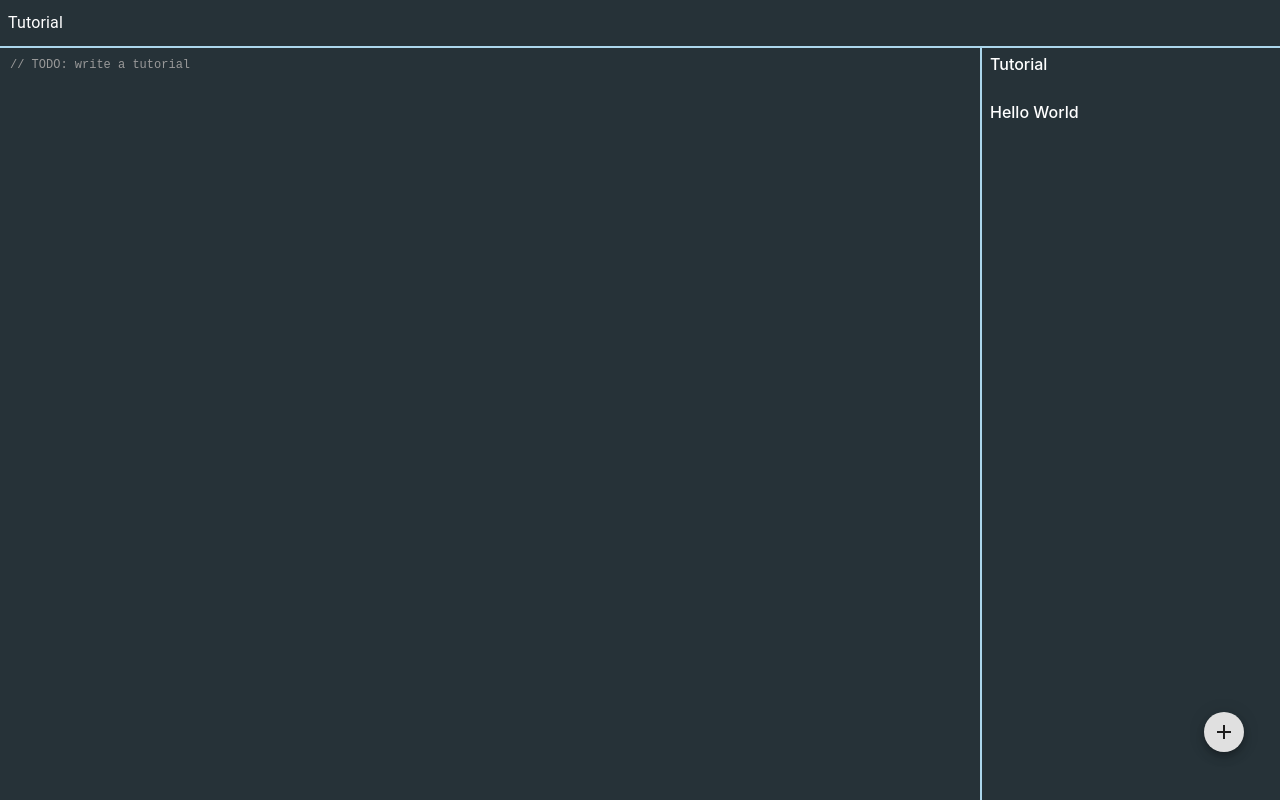
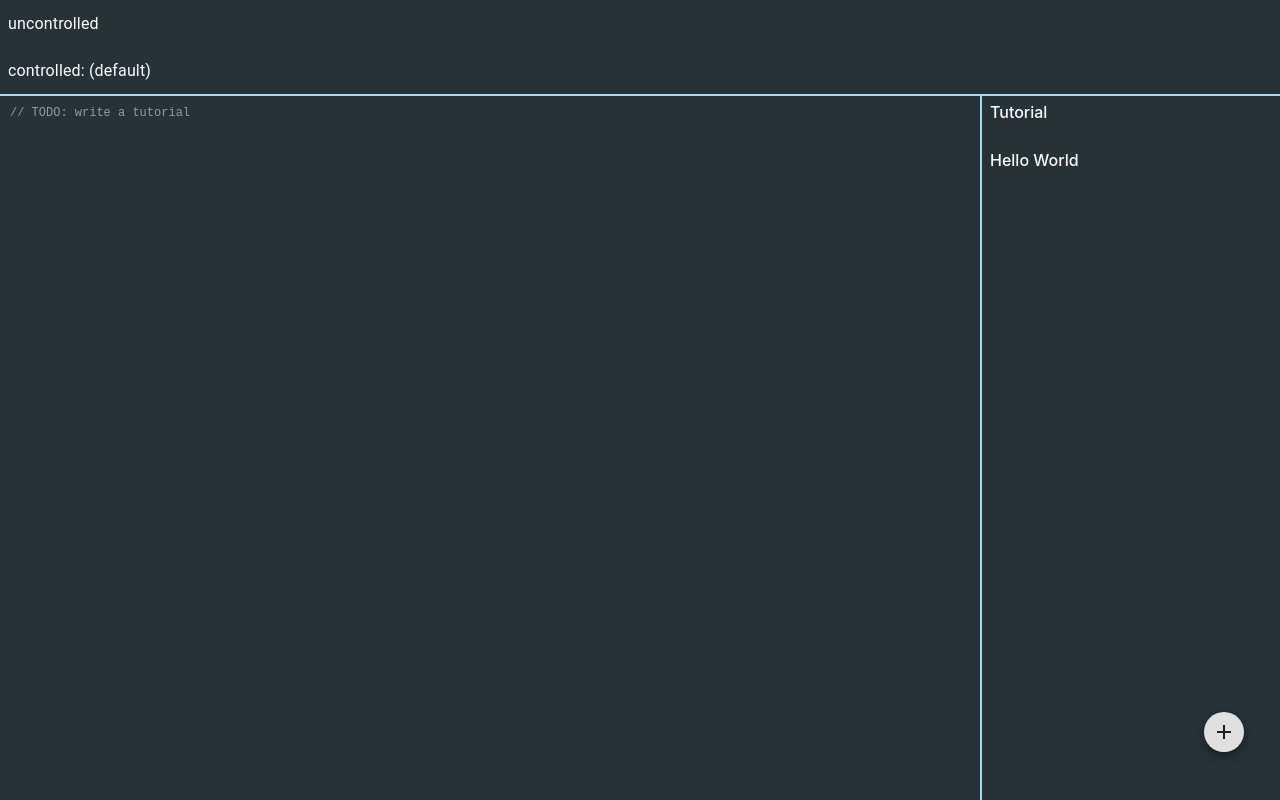
Before and after one commit to code-with-blanc/p5x-playground, a React (Create React App) app: page / in a window 1280 px wide. Built offline with nearby package versions, Linux system fonts and the light colour scheme.

Commit message:
feat(basic-ux): ClickableTextField supports controlled mode

```diff
--- a/src/App.css
+++ b/src/App.css
@@ -9,7 +9,7 @@
   overflow-y: hidden;
 
   display: grid;
-  grid-template-rows: 48px 1fr;
+  grid-template-rows: 96px 1fr;
   grid-template-columns: 1fr max(300px, 20%);
   grid-template-areas:
     "toolbar toolbar"
--- a/src/common/ClickableTextField/ClickableTextField.tsx
+++ b/src/common/ClickableTextField/ClickableTextField.tsx
@@ -1,14 +1,6 @@
-// should
-//    - hihghlight on hover
-//    - focus when clicked
-//    - unfocus when finish editing (click outside, esc, tab)
-
-import React, { useState, InputHTMLAttributes } from 'react'
+import React, { useState } from 'react';
 import styled from 'styled-components';
-
-import { TextField } from '@material-ui/core'
 import InputBase from '@material-ui/core/InputBase';
-
 
 const Container = styled('div')`
   border-radius: 5px;
@@ -16,20 +8,31 @@ const Container = styled('div')`
   padding-left: 0.5em;
   padding-right: 0.5em;
 
+  cursor: default;
+  input {
+    cursor: default;
+  }
+
   :hover {
     background-color: ${({theme}) => theme.palette.button.hover};
   }
   :focus-within {
     background-color: ${({theme}) => theme.palette.button.hover};
+    cursor: text;
+    input {
+      cursor: text;
+    }
   }
 `;
 
 export const ClickableTextField : React.FC<Props> = ({
-  className, defaultValue, onChange,
+  className, defaultValue, value, onChange,
 }) => {
-  const [value, setValue] = useState('');
+  const [uncontrolledValue, setUncontrolledValue] = useState('');
   const [hasFocus, setFocus] = useState(false);
   const inputRef = React.useRef<HTMLInputElement>();
+
+  const isControlled = value !== undefined && value !== null;
 
   return (
     <Container
@@ -37,17 +40,27 @@ export const ClickableTextField : React.FC<Props> = ({
       onClick={() => inputRef?.current?.focus()}
     >
       <InputBase
+        inputRef={inputRef}
+        fullWidth
+
         value={
-          hasFocus
-           ? value
-           : value || defaultValue
+          isControlled ? (
+            hasFocus
+              ? value
+              : value || defaultValue
+          ) : (
+            hasFocus
+              ? uncontrolledValue
+              : uncontrolledValue || defaultValue
+          )
         }
-        inputRef={inputRef}
+
         onFocus={() => setFocus(true)}
         onBlur={() => setFocus(false)}
-
         onChange={(event) => {
-          setValue(event.target.value);
+          if(!isControlled) {
+            setUncontrolledValue(event.target.value);
+          }
           if(onChange) {
             onChange(event.target.value);
           }
@@ -61,5 +74,6 @@ interface Props {
   className?: string;
   label?: string;
   defaultValue?: string;
-  onChange?: (value: string) => void;
+  value?: string;
+  onChange?: ((value: string) => void) | (() => void);
 }
--- a/src/features/toolbar/views/toolbar/toolbar.tsx
+++ b/src/features/toolbar/views/toolbar/toolbar.tsx
@@ -1,4 +1,4 @@
-import React from 'react'
+import React, { useState } from 'react'
 import styled from 'styled-components';
 import { ClickableTextField } from '../../../../common/ClickableTextField/ClickableTextField';
 
@@ -11,23 +11,37 @@ const Container = styled.div`
   align-items: center;
 `;
 
-const Title = styled.div`
-  padding: 8px;
-
-  font-size: 1.2em;
-  font-weight: 500;
-  color: white;
+const HalfWidth = styled.div`
+  width: 50%;
 `;
 
 const Toolbar = (props: ToolbarProps) => {
+  const [value, setValue] = useState('');
+
   return (
     <Container className={props.className}>
+      <HalfWidth>
       <ClickableTextField
-        defaultValue = {props.name}
+        defaultValue="uncontrolled"
         onChange={(value) => {
           console.log(value);
         }}
       />
+      </HalfWidth>
+
+      <HalfWidth>
+      <ClickableTextField
+        defaultValue="controlled: (default)"
+        value = {value}
+        onChange={( value) => {
+          if(value.length < 12) {
+            setValue("controlled: " + value);
+          } else {
+            setValue(value);
+          }
+        }}
+      />
+      </HalfWidth>
     </Container>
   )
 }
```
